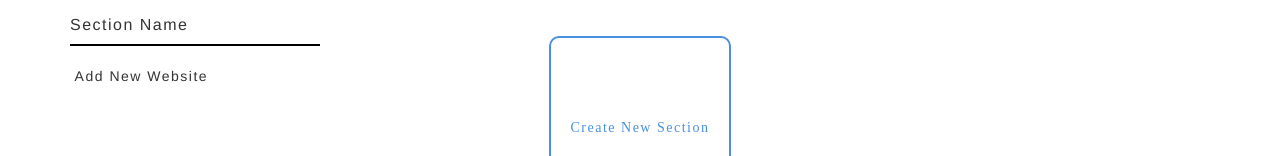
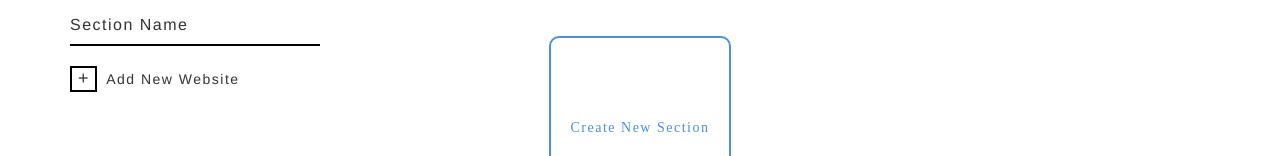
Before and after one commit to jjemison/desktop-app, a plain HTML site: page index.html at #/login in a window 1280 px wide. Shown: the part 204-360 px from the top of the page. Drawn offline with nearby package versions, Linux system fonts and the light colour scheme; some packages are replaced by stand-ins of ours.

Commit message:
add new website button to add links

```diff
--- a/js/login/login.html
+++ b/js/login/login.html
@@ -9,7 +9,7 @@
     <div class="col-sm-4">
         <h3 class="section-name">Section Name</h3>
         <ul>
-          <li class="add-new-website"><img src="#" alt=""> Add New Website</li>
+          <li class="add-new-website"><button class="add-website-icon"><h4>+</h4></button> Add New Website</li>
         </ul>
     </div>
     <div class="col-sm-4 text-center">
--- a/style.css
+++ b/style.css
@@ -105,3 +105,11 @@ ul, li {
 .add-new-website {
   margin-top: 20px;
 }
+.add-website-icon {
+  border: 2px solid #000;
+  background-color: transparent;
+  margin-right: 5px;
+}
+.add-website-icon h4 {
+  margin: 0;
+}
```
